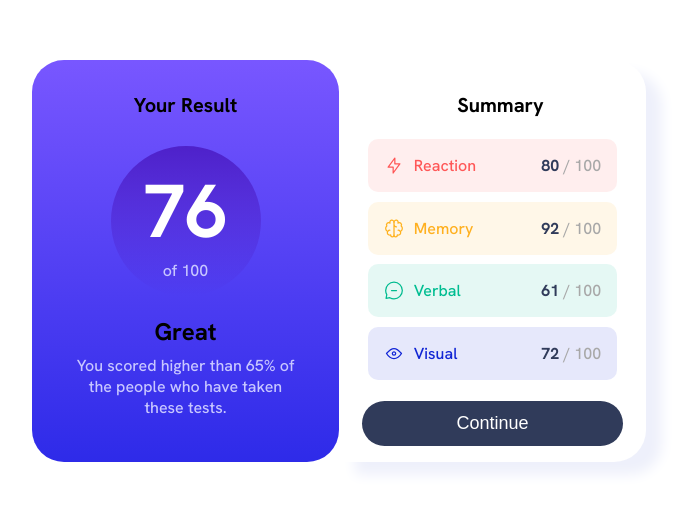
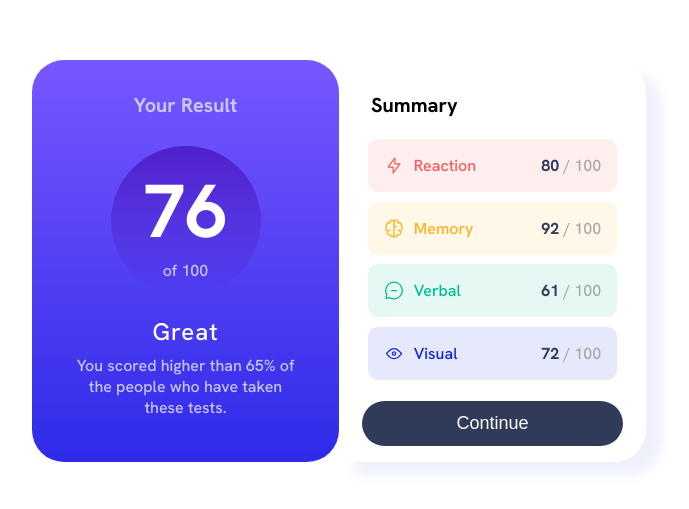
Before and after one commit to GenuineMiyashita/Results-Summary-Component, a plain HTML site: page index.html in a window 1280 px wide. Shown: the part 139-648 px from the top of the page, without its empty margins (301-990 px from the left). Drawn offline with Linux system fonts and the light colour scheme.

Commit message:
Update Headings

```diff
--- a/index.html
+++ b/index.html
@@ -17,7 +17,7 @@
       <div id="card-container">
         <!-- Results Container -->
 
-        <div id="result-container">
+        <section id="result-container">
           <h1>Your Result</h1>
           <div id="score-circle">
             <p id="main-number">76</p>
@@ -27,11 +27,11 @@
           <p id="description">
             You scored higher than 65% of the people who have taken these tests.
           </p>
-        </div>
+        </section>
 
         <!-- Summary Container -->
 
-        <div id="summary-container">
+        <section id="summary-container">
           <h1>Summary</h1>
           <ul id="rating">
             <li class="rating-item reaction">
@@ -79,7 +79,7 @@
             </li>
           </ul>
           <button id="button">Continue</button>
-        </div>
+        </section>
       </div>
     </main>
   </body>
--- a/styles.css
+++ b/styles.css
@@ -62,13 +62,13 @@ ul {
     background: linear-gradient(var(--light-slate-blue), var(--light-royal-blue));
 }
 
-#result-container > h3 {
+#result-container > h1 {
     font-size: 1rem;
     color: var(--light-lavender);
     padding: 0.25rem 0 0.75rem 0;
 }
 
-#result-container > h4 {
+#result-container > h2 {
     font-size: 1.35rem;
     font-weight: 500;
     letter-spacing: 0.0625rem;
@@ -118,7 +118,7 @@ ul {
     width: 90%;
 }
 
-#summary-container > h3 {
+#summary-container > h1 {
     font-size: 1.15rem;
     padding: 0.5rem 0 0.5rem 0.5rem;
     align-self: flex-start;
```
